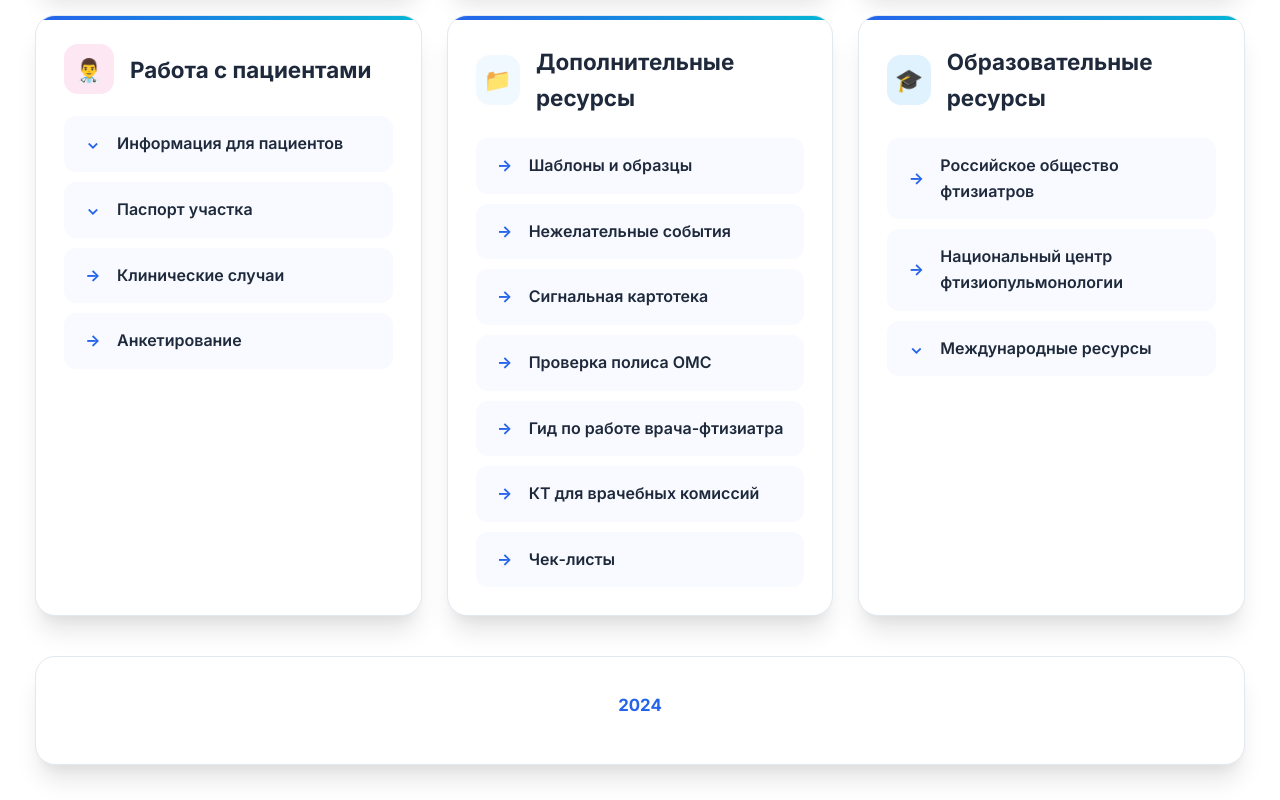
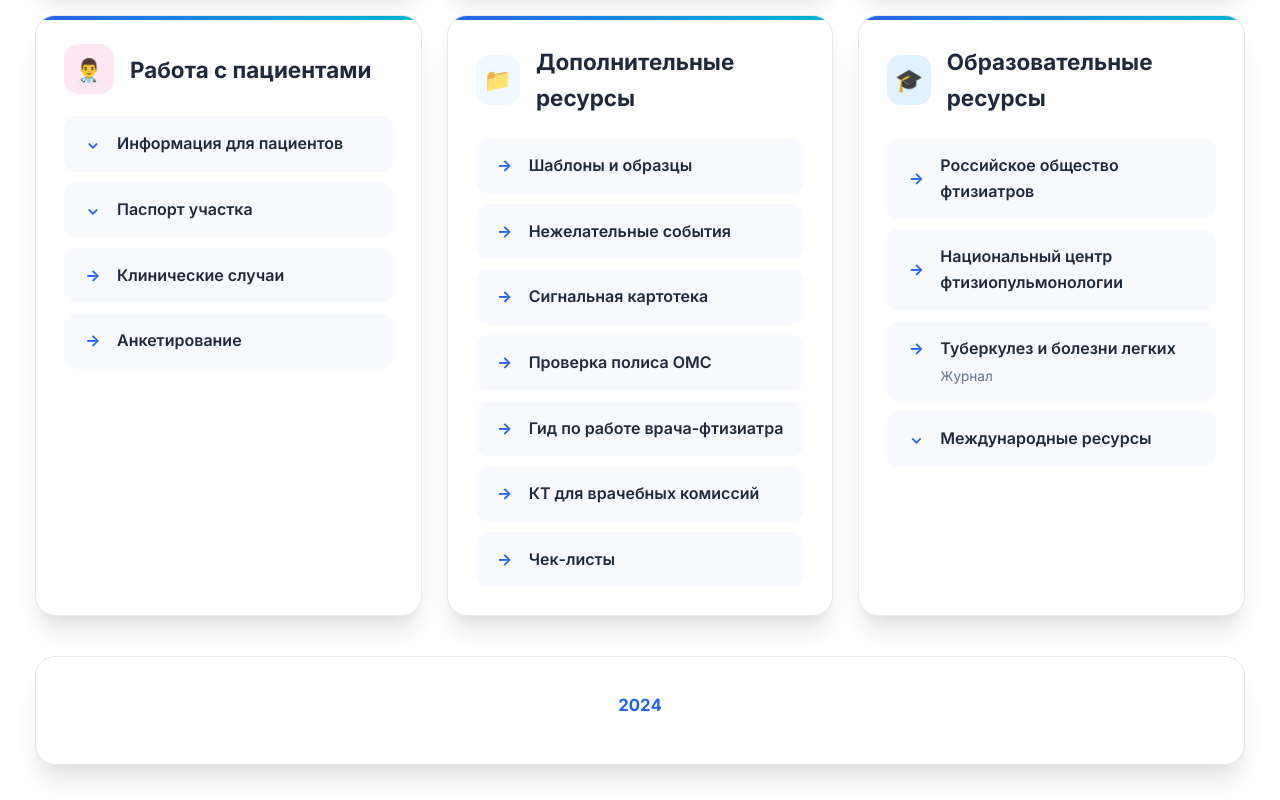
Before and after one commit to ptdklin/links, a plain HTML site: page index.html in a window 1280 px wide. Shown: the part 927-1727 px from the top of the page. Drawn offline with Linux system fonts and the light colour scheme.

Commit message:
Update index.html

```diff
--- a/index.html
+++ b/index.html
@@ -687,6 +687,13 @@
                                 <div class="link-text">Национальный центр фтизиопульмонологии</div>
                             </div>
                         </a>
+                        <a href="https://www.tibl-journal.com/jour?locale=ru_RU" target="_blank" class="link-item">
+    <div class="link-content">
+        <div class="link-icon">→</div>
+        <div class="link-text">Туберкулез и болезни легких</div>
+    </div>
+    <div class="link-meta">Журнал</div>
+</a>
                         <div class="link-item dropdown-toggle">
                             <div class="link-content">
                                 <div class="link-icon">⌄</div>
```
